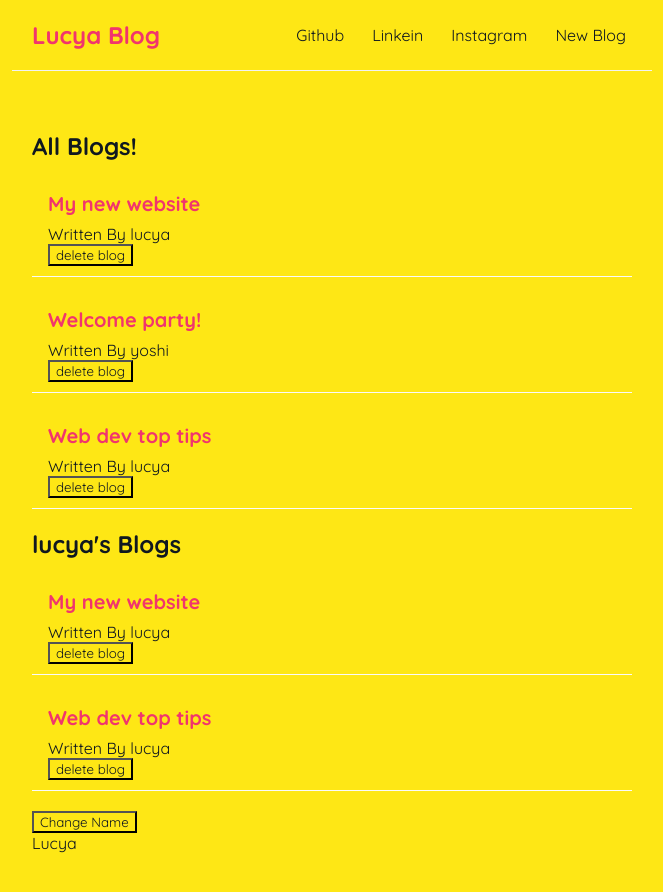
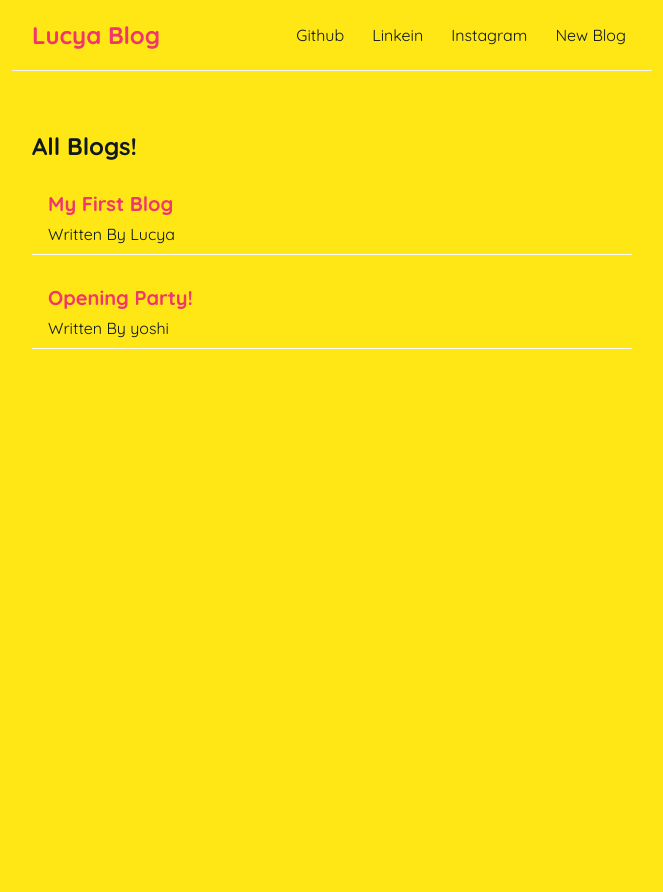
Before and after one commit to Lucy-okoth/Lucya_blog, a React (Create React App) app: page / in a window 1280 px wide. Shown: the top 892 px of the page, without its empty margins (308-971 px from the left). After the commit the page ends 800 px from the top, so only its background shows below. Built offline with nearby package versions, Linux system fonts and the light colour scheme; data requests are answered from the project's data file.

Commit message:
Fetched data with useeffect

```diff
--- a/src/BlogList.jsx
+++ b/src/BlogList.jsx
@@ -1,4 +1,4 @@
-const BlogList = ({ blogs, title, handleDelete}) => {
+const BlogList = ({ blogs, title}) => {
 
     return (
         <div className="blog-list">
@@ -7,7 +7,7 @@
                 <div className="blog-preview" key={blog.id}>
                 <h2>{ blog.title }</h2>
                 <p>Written By {blog.author}</p>
-                <button onClick={() => handleDelete(blog.id)}>delete blog</button>
+
                 </div>
 
             ))}
--- a/src/Home.jsx
+++ b/src/Home.jsx
@@ -1,31 +1,32 @@
 import { useState, useEffect } from "react";
 import BlogList from "./BlogList";
 const Home = () => {
-   const [blogs, setBlogs] = useState([
-    { title: 'My new website', body: 'lorem ipsum...', author: 'lucya', id: 1 },
-    { title: 'Welcome party!', body: 'lorem ipsum...', author: 'yoshi', id: 2 },
-    { title: 'Web dev top tips', body: 'lorem ipsum...', author: 'lucya', id: 3 }
-
-   ]);
+   const [blogs, setBlogs] = useState(null);
 
    const [name, setName] = useState("Lucya")
 
 
-   const handleDelete = (id) => {
-    const newBlogs = blogs.filter(blog => blog.id !== id);
-    setBlogs(newBlogs);
-   }
+//    const handleDelete = (id) => {
+//     const newBlogs = blogs.filter(blog => blog.id !== id);
+//     setBlogs(newBlogs);
+//    }
 
    useEffect (() =>{
-    console.log('use-effect-ran');
-    //  console.log(name);
+    fetch(" http://localhost:8000/blogs")
+    .then(res => {
+    return res.json();
+    })
+    .then (data => {
+        console.log(data);
+        setBlogs(data);
+
+    })
    }, []);
     return (
         <div className="home">
-           <BlogList blogs={blogs} title="All Blogs!" handleDelete={handleDelete}/>
-           <BlogList blogs={blogs.filter((blog) => blog.author === "lucya")} title="lucya's Blogs" />
-           <button onClick={() => setName("EJ")}>Change Name</button>
-           <p>{ name }</p>
+           {blogs && <BlogList blogs={blogs} title="All Blogs!" />}
+
+
         </div>
      );
 }
```
